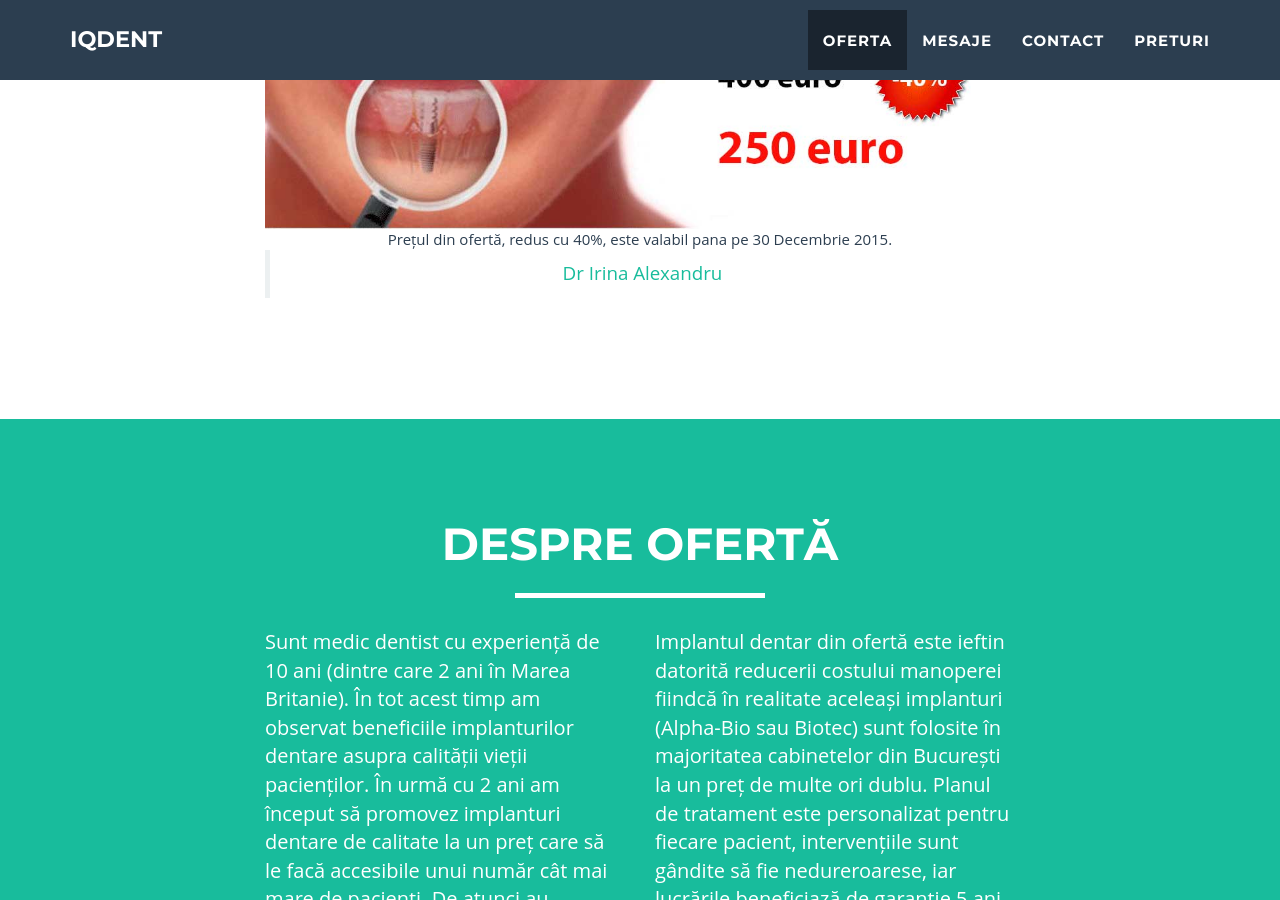
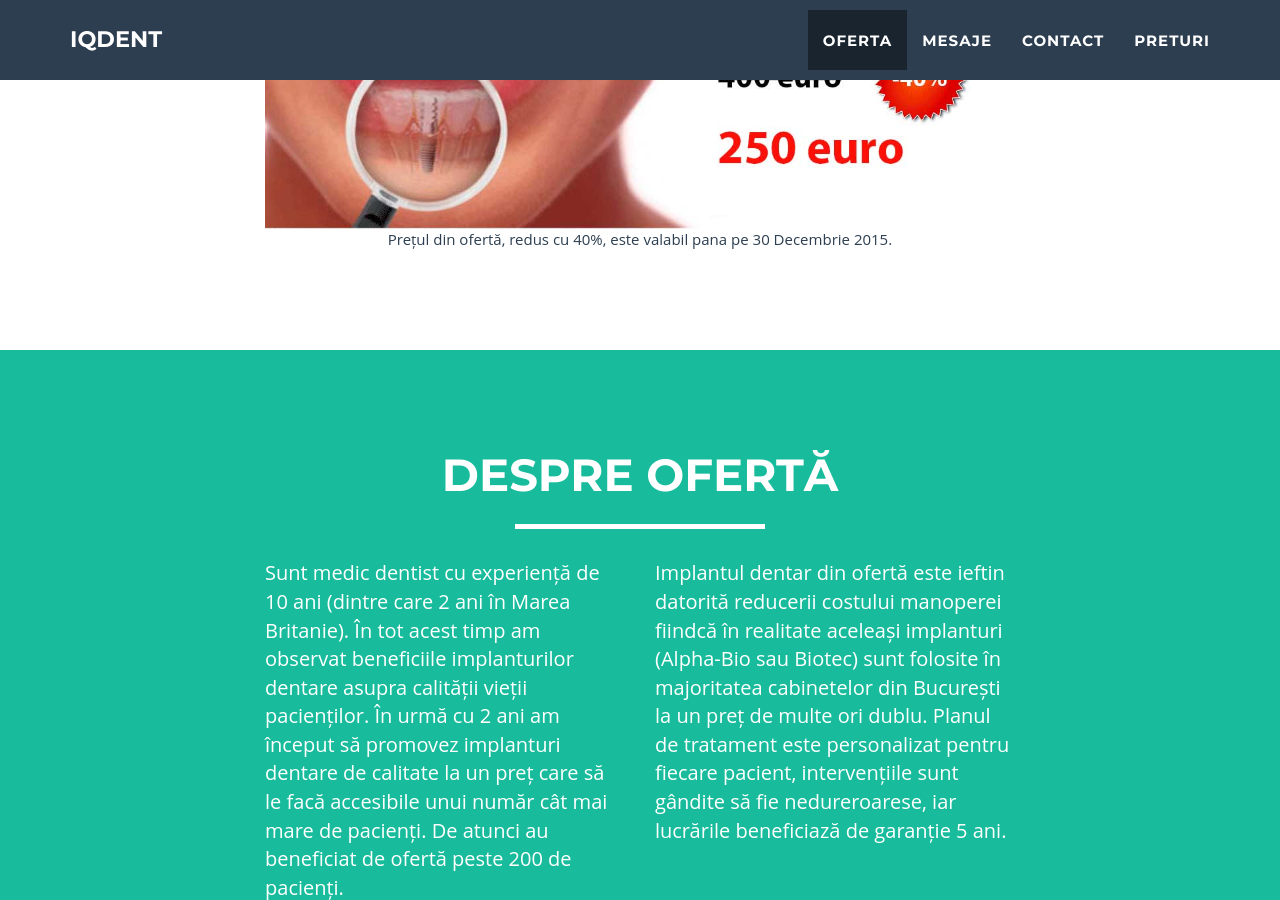
Before and after one commit to littledentgopo/offerdent, a Jekyll site: the page built from index.html, in a window 1280 px wide and 900 px high, scrolled down 1225 px. Built offline with Jekyll 4.4.1, drawn with Linux system fonts in a browser that asks for light colours.

Commit message:
Update section-discount.html

```diff
--- a/_includes/section-discount.html
+++ b/_includes/section-discount.html
@@ -19,10 +19,6 @@
                     Prețul din ofertă, redus cu 40%, este valabil pana pe 30 Decembrie 2015.
                 </div>
 
-                <div class="col-lg-8 col-lg-offset-2 text-center">
-                    <div class="fb-page" data-href="https://www.facebook.com/dririnaalexandru" data-small-header="false" data-adapt-container-width="true" data-hide-cover="true" data-show-facepile="false" data-show-posts="false"><div class="fb-xfbml-parse-ignore"><blockquote cite="https://www.facebook.com/dririnaalexandru"><a href="https://www.facebook.com/dririnaalexandru">Dr Irina Alexandru</a></blockquote></div></div>
-                </div>
-
             </div>
         </div>
     </section>
```
